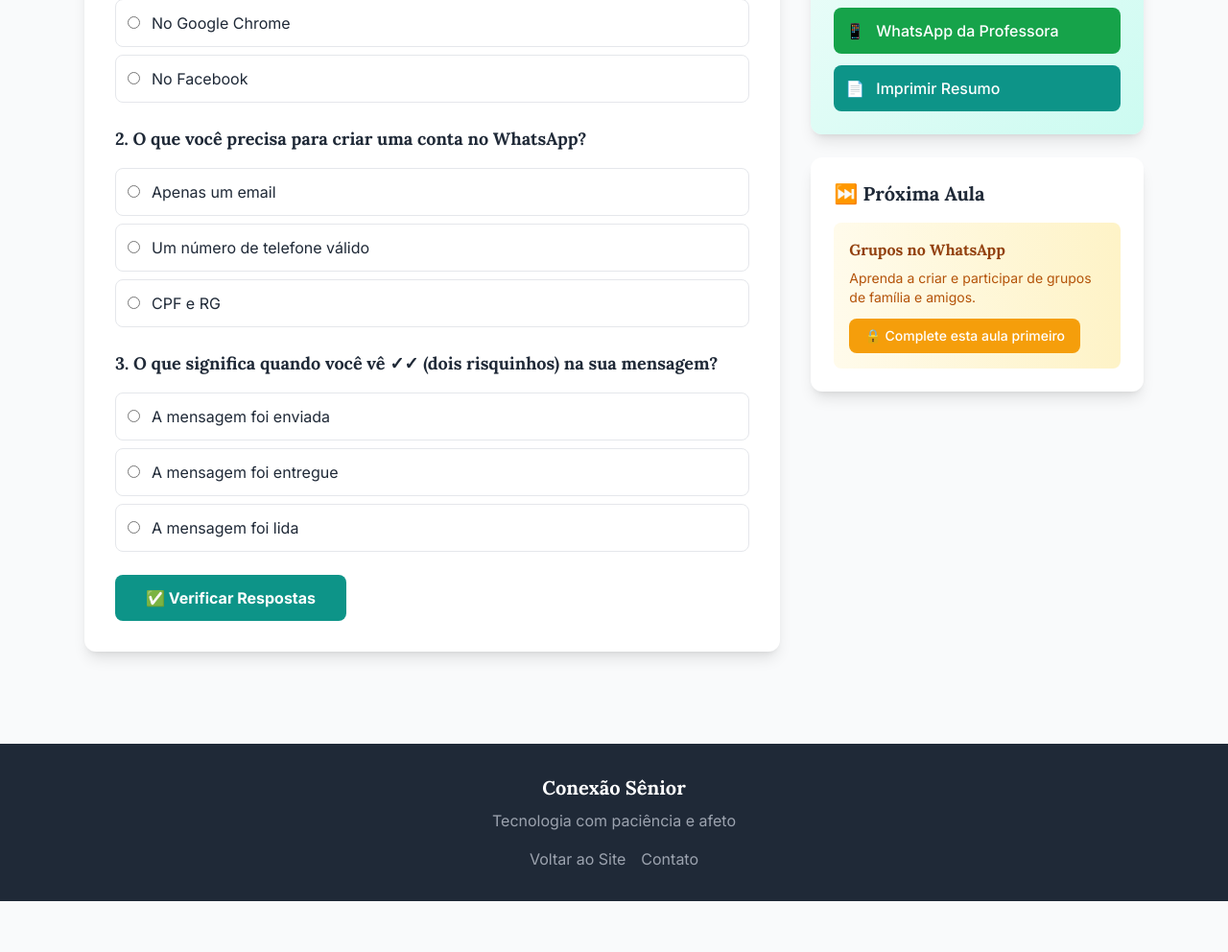
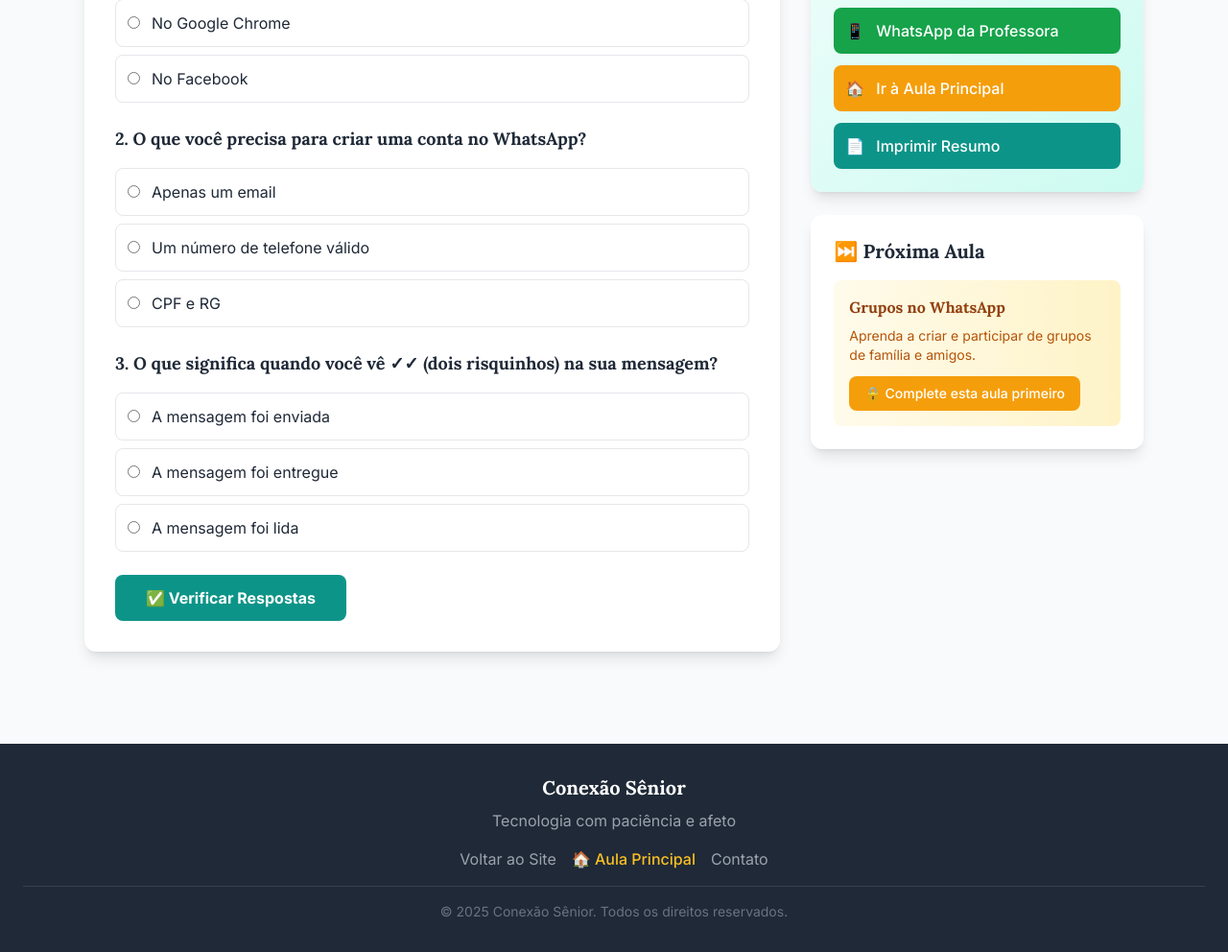
Before and after one commit to GabrielHiro/conexao-senior, a plain HTML site: page pagina-curso.html in a window 1280 px wide. Shown: the part 1678-2670 px from the top of the page at 96% size. Before the commit the page ends 2617 px from the top, so only its background shows below. Drawn offline with nearby package versions, Linux system fonts and the light colour scheme.

Commit message:
Add navigation button to main class and enhance footer links for improved user experience

```diff
--- a/pagina-curso.html
+++ b/pagina-curso.html
@@ -553,6 +553,11 @@
                             <span class="font-medium">WhatsApp da Professora</span>
                         </a>
 
+                        <button onclick="window.location.href='index.html'" class="flex items-center bg-amber-500 text-white p-3 rounded-lg hover:bg-amber-600 transition-colors w-full">
+                            <span class="mr-3">🏠</span>
+                            <span class="font-medium">Ir à Aula Principal</span>
+                        </button>
+
                         <button class="flex items-center bg-teal-600 text-white p-3 rounded-lg hover:bg-teal-700 transition-colors w-full" onclick="window.print()">
                             <span class="mr-3">📄</span>
                             <span class="font-medium">Imprimir Resumo</span>
@@ -581,9 +586,15 @@
             <div class="text-center">
                 <h3 class="text-xl font-bold mb-2">Conexão Sênior</h3>
                 <p class="text-gray-400 mb-4">Tecnologia com paciência e afeto</p>
-                <div class="flex justify-center space-x-4">
-                    <a href="index.html" class="text-gray-400 hover:text-white">Voltar ao Site</a>
-                    <a href="https://wa.me/5515981364500" class="text-gray-400 hover:text-white">Contato</a>
+                <div class="flex justify-center space-x-4 mb-4">
+                    <a href="index.html" class="text-gray-400 hover:text-white transition-colors">Voltar ao Site</a>
+                    <button onclick="window.location.href='index.html'" class="text-amber-400 hover:text-amber-300 transition-colors font-medium">
+                        🏠 Aula Principal
+                    </button>
+                    <a href="https://wa.me/5515981364500" class="text-gray-400 hover:text-white transition-colors">Contato</a>
+                </div>
+                <div class="border-t border-gray-700 pt-4">
+                    <p class="text-gray-500 text-sm">© 2025 Conexão Sênior. Todos os direitos reservados.</p>
                 </div>
             </div>
         </div>
```
